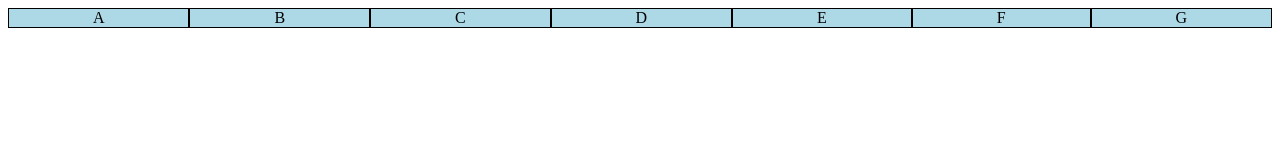
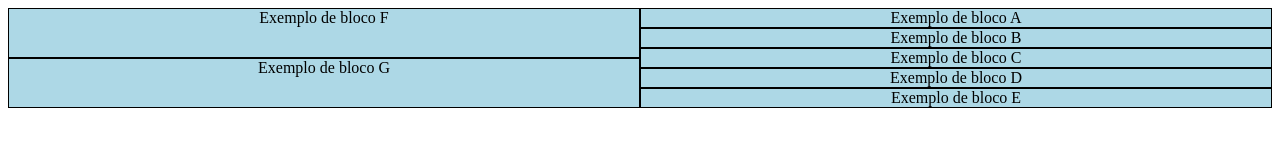
Before and after one commit to kayquegabrieldearaujo/HTML-CSS, a plain HTML site: page EXERCICIOS/EXE027/flex003/index.html in a window 1280 px wide. Drawn offline with Linux system fonts and the light colour scheme.

Commit message:
Update index.html

```diff
--- a/EXERCICIOS/EXE027/flex003/index.html
+++ b/EXERCICIOS/EXE027/flex003/index.html
@@ -7,7 +7,9 @@
     <style>
         div.container {
             background-color: lightsalmon;
+            height: 100px;
             display: flex;
+            flex-flow: column wrap-reverse;
         }
 
         div.item {
@@ -15,18 +17,19 @@
             border: 1px solid black;
             text-align: center;
             flex: auto;
+
         }
     </style>
 </head>
 <body>
     <div class="container">
-        <div class="item">A</div>
-        <div class="item">B</div>
-        <div class="item">C</div>
-        <div class="item">D</div>
-        <div class="item">E</div>
-        <div class="item">F</div>
-        <div class="item">G</div>
+        <div class="item">Exemplo de bloco A</div>
+        <div class="item">Exemplo de bloco B</div>
+        <div class="item">Exemplo de bloco C</div>
+        <div class="item">Exemplo de bloco D</div>
+        <div class="item">Exemplo de bloco E</div>
+        <div class="item">Exemplo de bloco F</div>
+        <div class="item">Exemplo de bloco G</div>
     </div>
 </body>
 </html>
```
